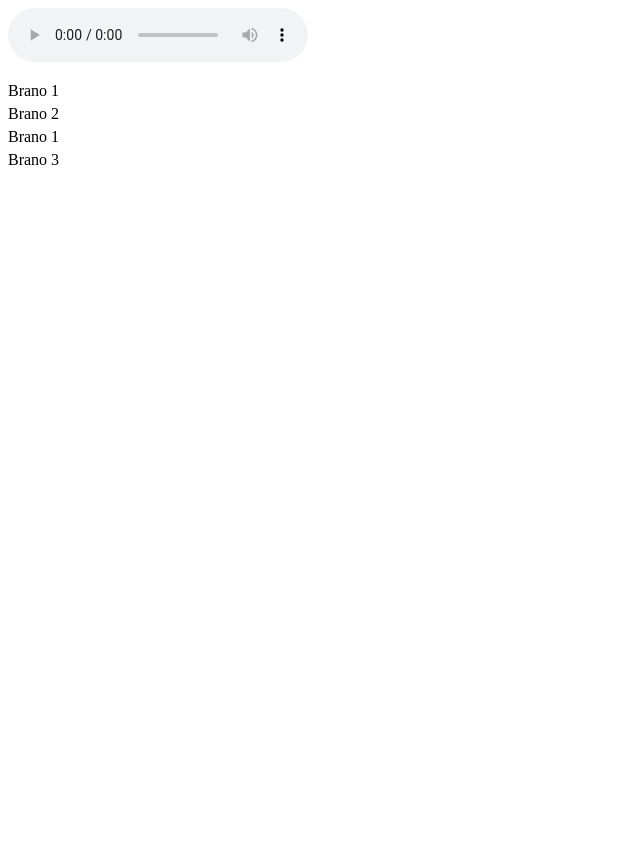
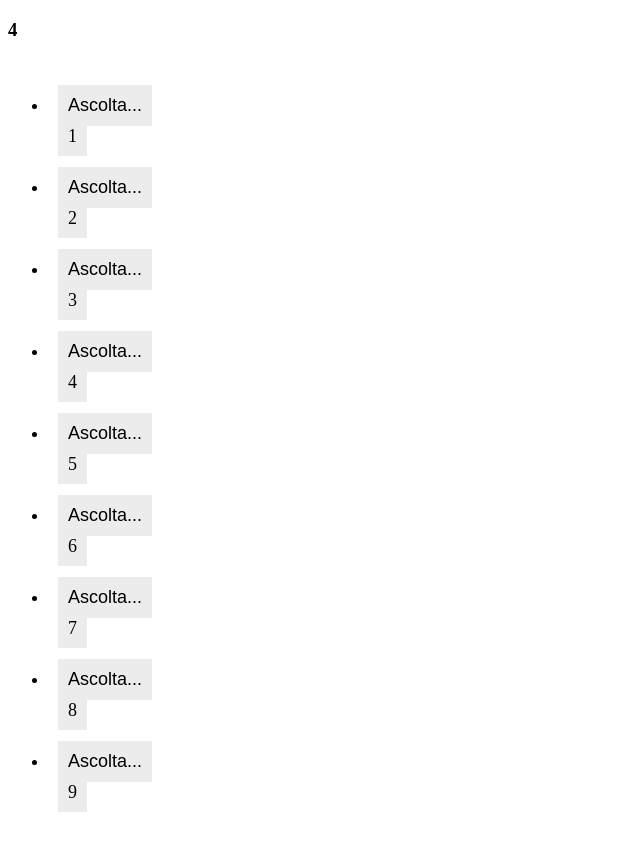
Before and after one commit to Fabio-byte/Repository01, a website: page Mp3_2.html in a window 1280 px wide. Shown: the whole page, without its empty margins (0-640 px from the left). Before the commit the page ends 800 px from the top, so only its background shows below. Drawn offline with Linux system fonts and the light colour scheme.

Commit message:
Mp3_2 2*

```diff
--- a/Mp3_2.html
+++ b/Mp3_2.html
@@ -1,50 +1,79 @@
 <!DOCTYPE html>
 <html>
 <head>
-  <title>Lettore MP3</title>
+  <title>Bottoni Numerati</title>
   <style>
     .playlist {
-      list-style-type: none;
-      padding: 0;
+      display: flex;
+      flex-wrap: wrap;
     }
 
     .playlist li {
-      cursor: pointer;
-      margin-bottom: 5px;
+      width: 33.33%;
+      padding: 10px;
+      box-sizing: border-box;
+      text-align: center;
     }
 
-    .playlist li:hover {
-      text-decoration: underline;
+    .color_of_chapter {
+      font-size: 18px;
+      background-color: #ECECEC;
+      border: none;
+      padding: 10px;
+      cursor: pointer;
     }
   </style>
 </head>
 <body>
-  <audio id="audioPlayer" controls></audio>
-
-  <ul class="playlist">
-    <li onclick="changeTrack('https://drive.google.com/file/d/1aaqshs0vTwtgiGxq4MIcE6tJknErj0AD/view?usp=drive_link')">Brano 1</li>
-    <li onclick="changeTrack('https://drive.google.com/file/d/1l0TwVzigJV25djuYA0YirKb7ePm1tpCf/view?usp=drive_link')">Brano 2</li>
-    <li onclick="changeTrack('https://drive.google.com/file/d/15nR8r8ZDSeIlUnEPv81yZE04RjhV2O2W/view?usp=drive_link')">Brano 1</li>
-    <li onclick="changeTrack('https://drive.google.com/file/d/1WKmxGJX_Z51dzz4I_RlQ_lj2O6bszJ0S/view?usp=drive_link')">Brano 3</li>
-    <!-- Aggiungi ulteriori elementi <li> per i brani aggiuntivi -->
-  </ul>
+  <h3>4</h3>
+  <p class="p">
+    <div class="playlist">
+      <ul>
+        <li>
+          <button class="color_of_chapter" onclick="openAudio('https://drive.google.com/file/d/14wR_SJ0aGL_jWQBeEwigJti6OsViI1A3/view?usp=drive_link')">Ascolta...</button>
+          <span class="color_of_chapter">1</span>
+        </li>
+        <li>
+          <button class="color_of_chapter" onclick="openAudio('https://drive.google.com/file/d/14wR_SJ0aGL_jWQBeEwigJti6OsViI1A3/view?usp=drive_link')">Ascolta...</button>
+          <span class="color_of_chapter">2</span>
+        </li>
+        <li>
+          <button class="color_of_chapter" onclick="openAudio('https://drive.google.com/file/d/14wR_SJ0aGL_jWQBeEwigJti6OsViI1A3/view?usp=drive_link')">Ascolta...</button>
+          <span class="color_of_chapter">3</span>
+        </li>
+        <li>
+          <button class="color_of_chapter" onclick="openAudio('https://drive.google.com/file/d/14wR_SJ0aGL_jWQBeEwigJti6OsViI1A3/view?usp=drive_link')">Ascolta...</button>
+          <span class="color_of_chapter">4</span>
+        </li>
+        <li>
+          <button class="color_of_chapter" onclick="openAudio('https://drive.google.com/file/d/14wR_SJ0aGL_jWQBeEwigJti6OsViI1A3/view?usp=drive_link')">Ascolta...</button>
+          <span class="color_of_chapter">5</span>
+        </li>
+        <li>
+          <button class="color_of_chapter" onclick="openAudio('https://drive.google.com/file/d/14wR_SJ0aGL_jWQBeEwigJti6OsViI1A3/view?usp=drive_link')">Ascolta...</button>
+          <span class="color_of_chapter">6</span>
+        </li>
+        <li>
+          <button class="color_of_chapter" onclick="openAudio('https://drive.google.com/file/d/14wR_SJ0aGL_jWQBeEwigJti6OsViI1A3/view?usp=drive_link')">Ascolta...</button>
+          <span class="color_of_chapter">7</span>
+        </li>
+        <li>
+          <button class="color_of_chapter" onclick="openAudio('https://drive.google.com/file/d/14wR_SJ0aGL_jWQBeEwigJti6OsViI1A3/view?usp=drive_link')">Ascolta...</button>
+          <span class="color_of_chapter">8</span>
+        </li>
+        <li>
+          <button class="color_of_chapter" onclick="openAudio('https://drive.google.com/file/d/14wR_SJ0aGL_jWQBeEwigJti6OsViI1A3/view?usp=drive_link')">Ascolta...</button>
+          <span class="color_of_chapter">9</span>
+        </li>
+      </ul>
+    </div>
+  </p>
 
   <script>
-    var audioPlayer = document.getElementById("audioPlayer");
-    var playlistItems = document.querySelectorAll(".playlist li");
-
-    function changeTrack(url) {
-      audioPlayer.src = url;
-      audioPlayer.play();
+    function openAudio(url) {
+      // Implementa l'azione desiderata quando viene aperto un file audio
+      console.log("File audio aperto:", url);
     }
-
-    // Aggiungi un listener per riprodurre automaticamente il primo brano all'avvio della pagina
-    window.addEventListener("load", function() {
-      if (playlistItems.length > 0) {
-        var firstTrackURL = playlistItems[0].getAttribute("onclick");
-        eval(firstTrackURL);
-      }
-    });
   </script>
 </body>
 </html>
```
Also changed, not shown: Mp3.html (+0 -19 lines).
